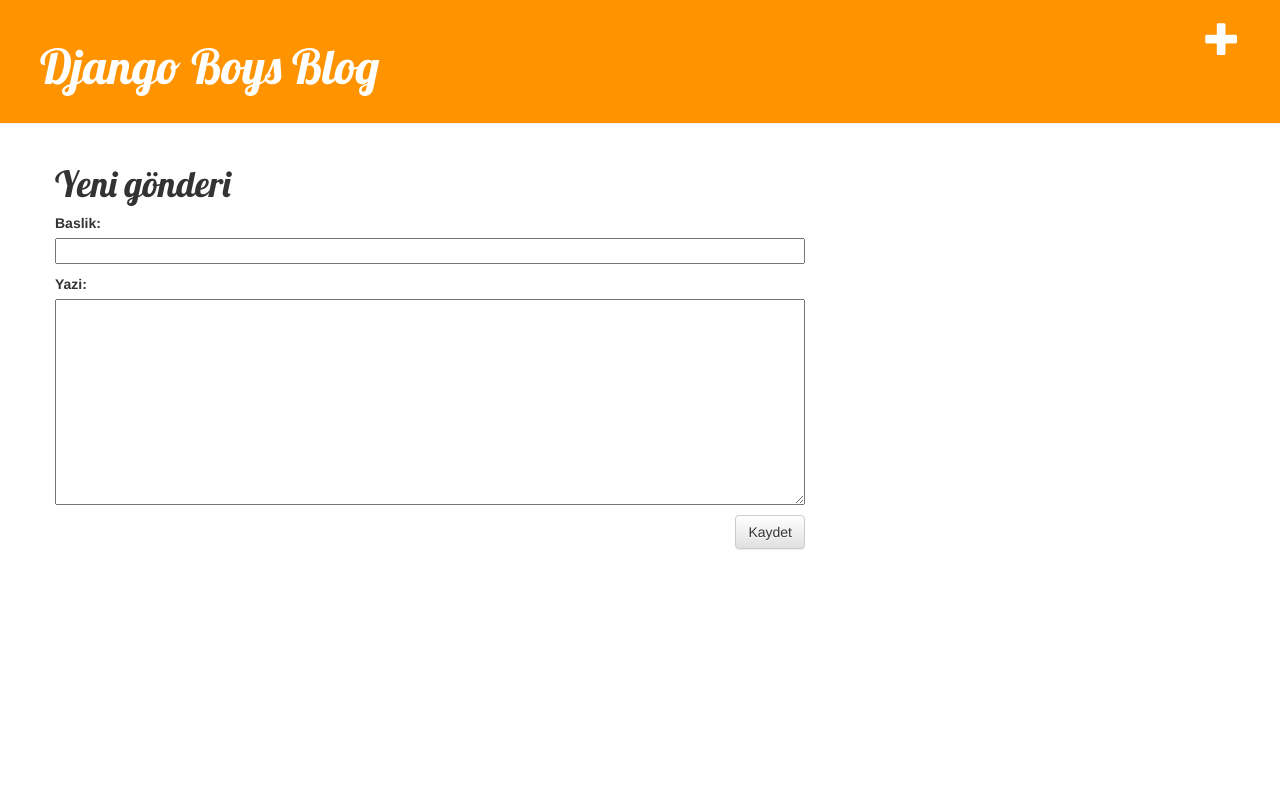
After one commit to muratmer/blog-app, a Django app: page /post/new/ in a window 1280 px wide. The commit adds this page. Run offline with Django 3.2, Linux system fonts and the light colour scheme; the visitor is signed in with stand-in values (Sample User, id 1); some libraries are stand-ins or nearby versions.

Commit message:
post_detail, post_edit, post_list added.

```diff
--- /dev/null
+++ b/blog/forms.py
@@ -0,0 +1,9 @@
+from django import forms
+
+from .models import Post
+
+class PostForm(forms.ModelForm):
+
+    class Meta:
+        model = Post
+        fields = ('baslik', 'yazi', )
--- /dev/null
+++ b/blog/static/css/blog.css
@@ -0,0 +1,48 @@
+.page-header {
+    background-color: #ff9400;
+    margin-top: 0;
+    padding: 20px 20px 20px 40px;
+}
+
+
+.page-header h1, .page-header h1 a, .page-header h1 a:visited, .page-header h1 a:active {
+    color: #ffffff;
+    font-size: 36pt;
+    text-decoration: none;
+}
+
+.content {
+    margin-left: 40px;
+}
+
+h1, h2, h3, h4 {
+    font-family: 'Lobster', cursive;
+}
+
+.date {
+   float: right;
+    color: #828282;
+}
+
+.save {
+    float: right;
+}
+
+.post-form textarea, .post-form input {
+    width: 100%;
+}
+
+.top-menu, .top-menu:hover, .top-menu:visited {
+    color: #ffffff;
+    float: right;
+    font-size: 26pt;
+    margin-right: 20px;
+}
+
+.post {
+    margin-bottom: 70px;
+}
+
+.post h1 a, .post h1 a:visited {
+    color: #000000;
+}
--- /dev/null
+++ b/blog/templates/blog/base.html
@@ -0,0 +1,28 @@
+{% load staticfiles %}
+<html>
+    <head>
+        <title>Django Girls blog</title>
+        <link rel="stylesheet" href="//maxcdn.bootstrapcdn.com/bootstrap/3.2.0/css/bootstrap.min.css">
+        <link rel="stylesheet" href="//maxcdn.bootstrapcdn.com/bootstrap/3.2.0/css/bootstrap-theme.min.css">
+        <link href='//fonts.googleapis.com/css?family=Lobster&subset=latin,latin-ext' rel='stylesheet' type='text/css'>
+        <link rel="stylesheet" href="{% static 'css/blog.css' %}">
+    </head>
+    <body>
+
+    <div class="page-header">
+        {% if user.is_authenticated %}
+        <a href="{% url 'post_new' %}" class="top-menu"><span class="glyphicon glyphicon-plus"></span></a>
+        {% endif %}
+        <h1><a href="/">Django Boys Blog</a></h1>
+    </div>
+    <div class="content container">
+        <div class="row">
+            <div class="col-md-8">
+            {% block content %}
+            {% endblock %}
+            </div>
+        </div>
+    </div>
+</body>
+
+ </html>
--- /dev/null
+++ b/blog/templates/blog/post_edit.html
@@ -0,0 +1,9 @@
+{% extends 'blog/base.html' %}
+
+{% block content %}
+    <h1>Yeni gönderi</h1>
+    <form method="POST" class="post-form">{% csrf_token %}
+        {{ form.as_p }}
+        <button type="submit" class="save btn btn-default">Kaydet</button>
+    </form>
+{% endblock %}
--- a/blog/urls.py
+++ b/blog/urls.py
@@ -3,4 +3,7 @@
 
 urlpatterns = [
     url(r'^$', views.post_list, name='post_list'),
+    url(r'^post/(?P<pk>[0-9]+)/$', views.post_detail, name='post_detail'),
+    url(r'^post/new/$', views.post_new, name='post_new'),
+    url(r'^post/(?P<pk>[0-9]+)/edit/$', views.post_edit, name='post_edit'),
 ]
--- a/blog/views.py
+++ b/blog/views.py
@@ -1,8 +1,38 @@
 from django.shortcuts import render
 from django.utils import timezone
 from .models import Post
+from django.shortcuts import render, get_object_or_404
+from .forms import PostForm
 
 
 def post_list(request):
     posts = Post.objects.filter(yayinlanma_tarihi__lte=timezone.now()).order_by('yayinlanma_tarihi')
     return render(request, 'blog/post_list.html', {'posts': posts})
+def post_detail(request, pk):
+    post = get_object_or_404(Post, pk=pk)
+    return render(request, 'blog/post_detail.html', {'post': post})
+def post_new(request):
+    if request.method == "POST":
+        form = PostForm(request.POST)
+        if form.is_valid():
+            post = form.save(commit=False)
+            post.yazar = request.user
+            post.yayinlanma_tarihi = timezone.now()
+            post.save()
+            return redirect('post_detail', pk=post.pk)
+    else:
+        form = PostForm()
+    return render(request, 'blog/post_edit.html', {'form': form})
+def post_edit(request, pk):
+    post = get_object_or_404(Post, pk=pk)
+    if request.method == "POST":
+        form = PostForm(request.POST, instance=post)
+        if form.is_valid():
+            post = form.save(commit=False)
+            post.yazar = request.user
+            post.yayinlanma_tarihi = timezone.now()
+            post.save()
+            return redirect('post_detail', pk=post.pk)
+    else:
+        form = PostForm(instance=post)
+    return render(request, 'blog/post_edit.html', {'form': form})
```
Also changed, not shown: blog/templates/blog/post_detail.html (added, +14 -0 lines), blog/templates/blog/post_list.html (+12 -23 lines).
